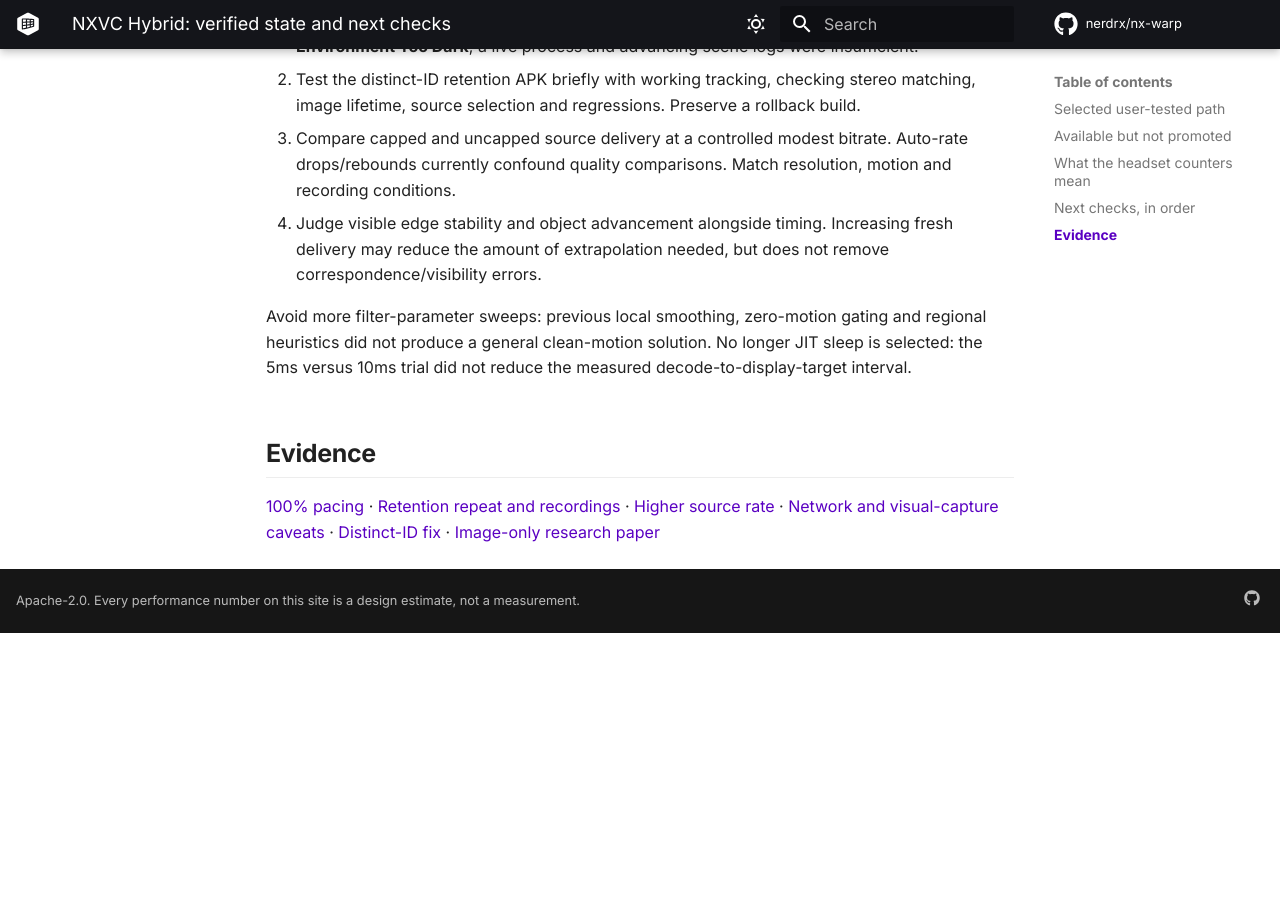
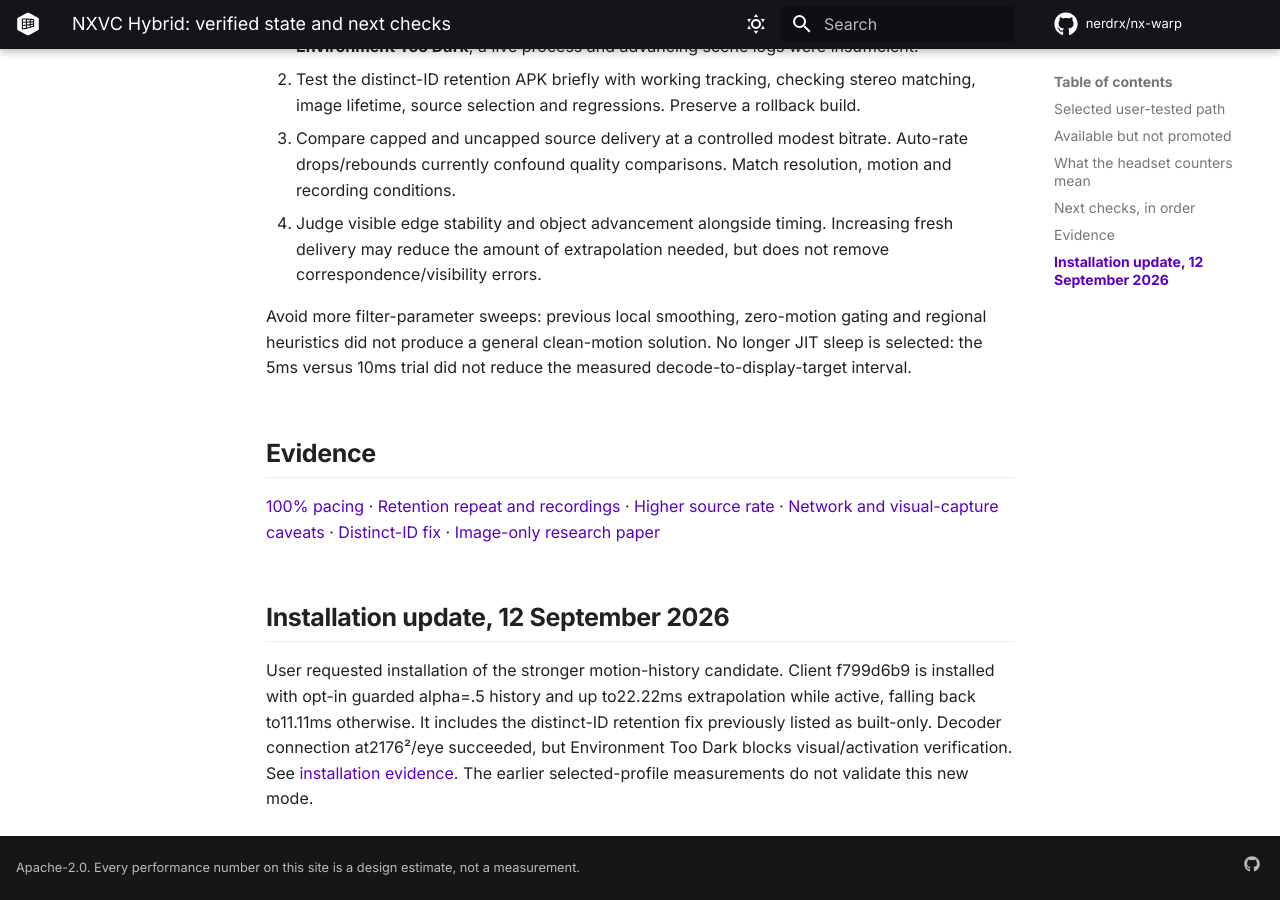
Before and after one commit to nerdrx/nx-warp, an MkDocs documentation site: the page built from docs/HYBRID_STATUS.md, in a window 1280 px wide and 900 px high, scrolled down 1579 px. Built offline with MkDocs 1.6.1 and Material for MkDocs 9.7.7, drawn with Linux system fonts in a browser that asks for light colours; comment, search, counter and statistics services are not loaded; before the commit the page ends 2212 px from its top, so only the background shows below that.

Commit message:
Record guarded motion-history installation and tracking blocker

```diff
--- a/docs/HYBRID_STATUS.md
+++ b/docs/HYBRID_STATUS.md
@@ -44,3 +44,7 @@ Avoid more filter-parameter sweeps: previous local smoothing, zero-motion gating
 ## Evidence
 
 [100% pacing](../bench/results/90fps-2026-09-11/pico-res100-pacing/README.md) · [Retention repeat and recordings](../bench/results/90fps-2026-09-11/pico-retained-repeat/README.md) · [Higher source rate](../bench/results/90fps-2026-09-11/pico-source-rate/README.md) · [Network and visual-capture caveats](../bench/results/90fps-2026-09-11/pico-source-network/README.md) · [Distinct-ID fix](../bench/results/90fps-2026-09-11/retained-slot-fix/README.md) · [Image-only research paper](IMAGE_ONLY_MOTION.md)
+
+## Installation update, 12 September 2026
+
+User requested installation of the stronger motion-history candidate. Client f799d6b9 is installed with opt-in guarded alpha=.5 history and up to22.22ms extrapolation while active, falling back to11.11ms otherwise. It includes the distinct-ID retention fix previously listed as built-only. Decoder connection at2176²/eye succeeded, but Environment Too Dark blocks visual/activation verification. See [installation evidence](../bench/results/90fps-2026-09-12/pico-temporal-install/README.md). The earlier selected-profile measurements do not validate this new mode.
```
Also changed, not shown: bench/results/90fps-2026-09-12/pico-temporal-install/README.md (added, +11 -0 lines), 3 other files.
